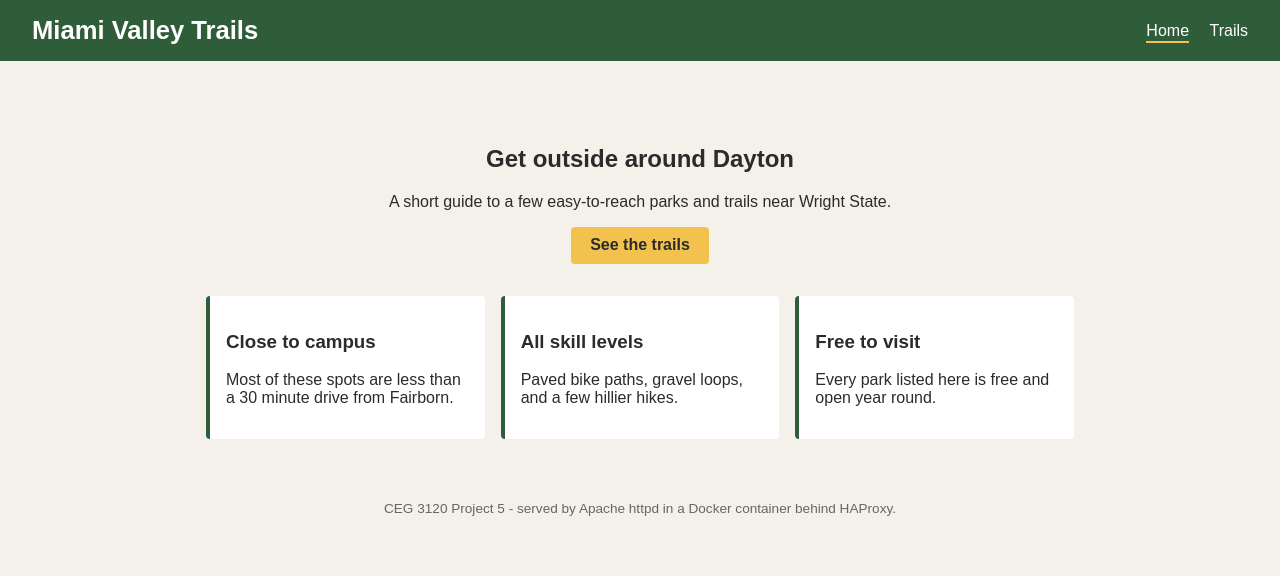
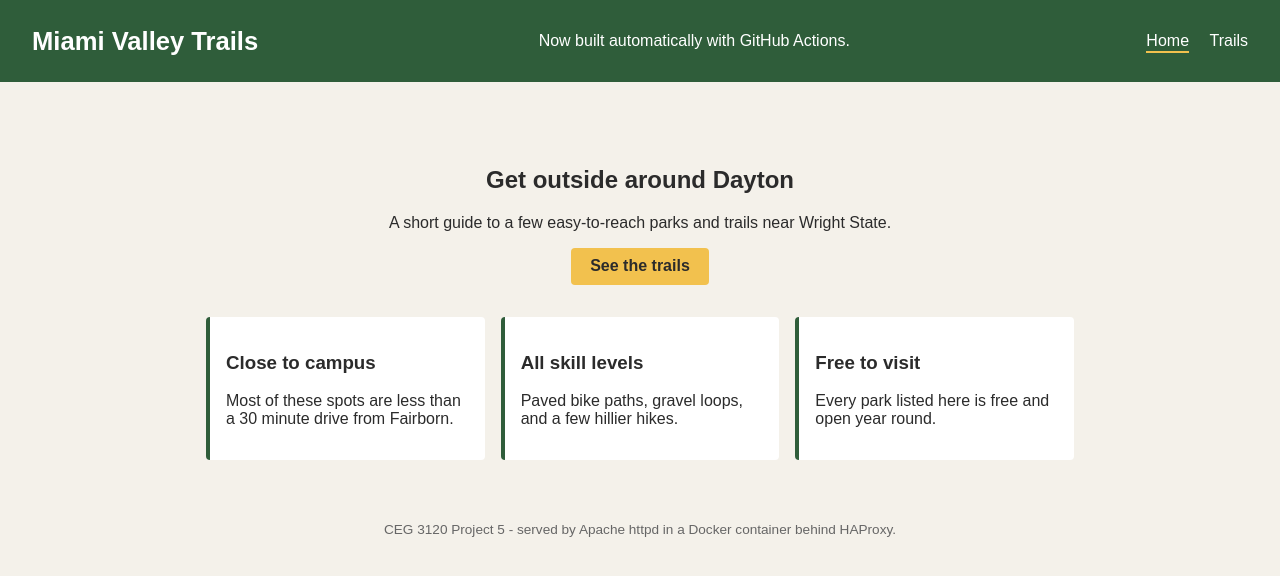
Before and after one commit to WSU-kduncan/ceg3120-cicd-rachedalvarez2-f26, a plain HTML site: page web-content/index.html in a window 1280 px wide. Drawn offline with Linux system fonts and the light colour scheme.

Commit message:
Add GitHub Actions note to home page

```diff
--- a/web-content/index.html
+++ b/web-content/index.html
@@ -9,6 +9,7 @@
 <body>
   <header>
     <h1>Miami Valley Trails</h1>
+    <p>Now built automatically with GitHub Actions.</p>
     <nav>
       <a href="index.html" class="active">Home</a>
       <a href="trails.html">Trails</a>
```
